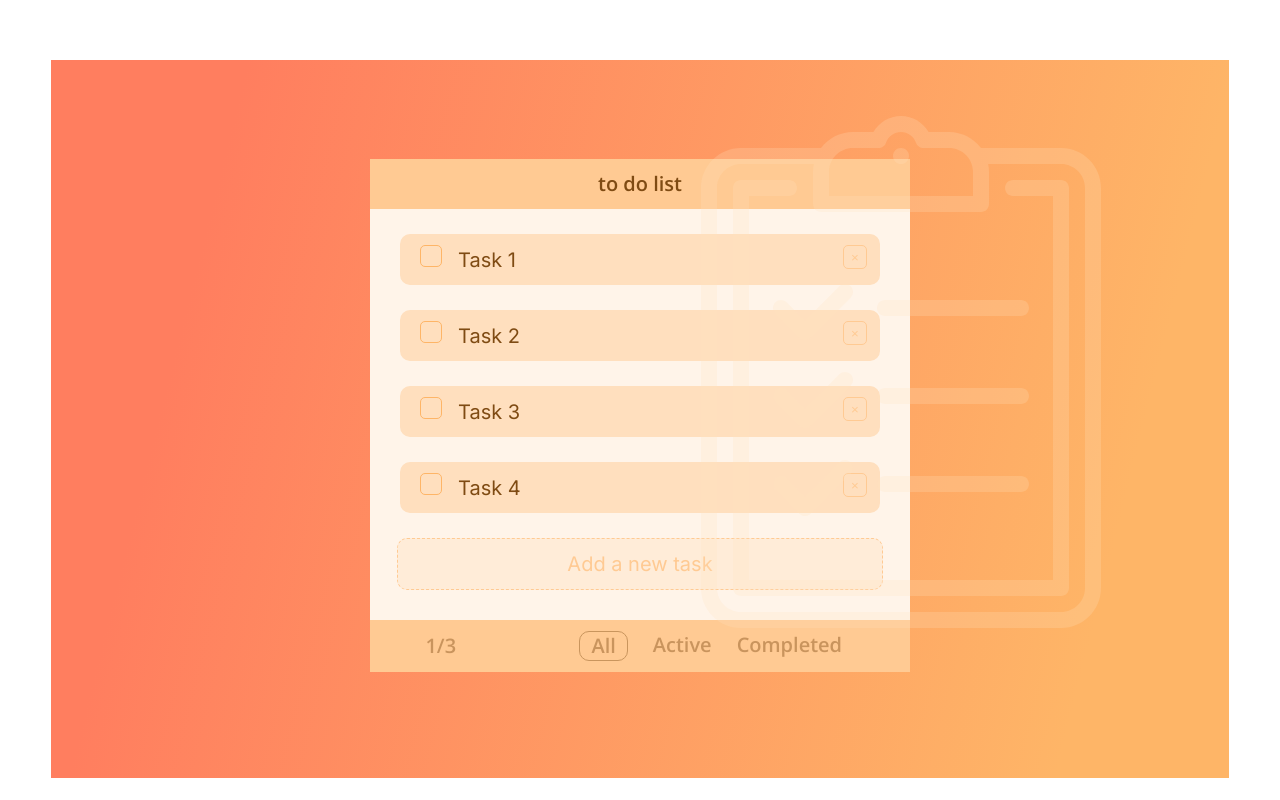
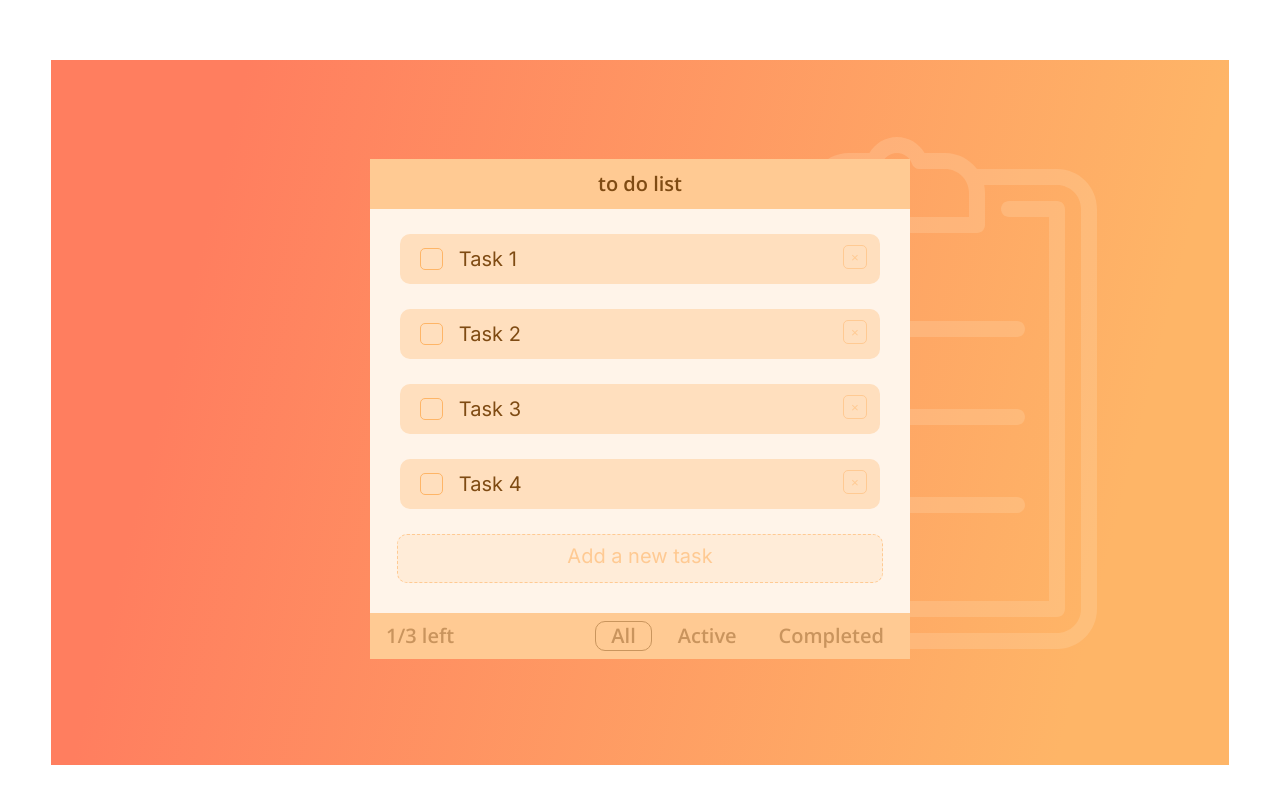
Before and after one commit to Alese4ka/vue-task, a Vue app in the folder vue-project/: page / in a window 1280 px wide. Built offline with nearby package versions, Linux system fonts and the light colour scheme.

Commit message:
feature/TD-2: -change styles and correct mistakes

```diff
--- /dev/null
+++ b/vue-project/src/assets/scss/main.scss
@@ -0,0 +1,3 @@
+@import "../assets/scss/fonts.scss";
+@import "../assets/scss/mixin.scss";
+@import "../assets/scss/variabels.scss";
--- a/vue-project/src/assets/scss/variabels.scss
+++ b/vue-project/src/assets/scss/variabels.scss
@@ -6,4 +6,5 @@ $li: #ffdfbe;
 $check: #feb567;
 $delete: #fc8f1a;
 $add: #ffecd8;
+$action: rgba(127, 75, 19, 0.42);
 $all: #c9955d;
--- a/vue-project/src/components/TodoList.vue
+++ b/vue-project/src/components/TodoList.vue
@@ -1,6 +1,6 @@
 <template>
+  <div class="main">
     <div class="wrapper">
-    <img src="~@/assets/img/vector.svg">
       <div class="todo">
         <div class="todolist">
           <h1>to do list</h1>
@@ -27,7 +27,6 @@
                 <span class="fake"></span>
                 <span class="text">Task 3</span>
               </label>
-
               <button class="delete">&times;</button>
             </li>
             <li>
@@ -39,13 +38,23 @@
               <button class="delete">&times;</button>
             </li>
           </ul>
-      <button class="add">Add a new task</button>
+          <input type="text" class="add" placeholder="Add a new task">
           <div class="action">
-        <div>1/3</div>
+            <div>1/3 left</div>
             <div class="variants">
-          <p class="all">All</p>
-          <p>Active</p>
-          <p>Completed</p>
+              <div class="tasks-btn">
+	              <input id="radio-1" type="radio" name="radio" value="1" checked>
+	              <label for="radio-1">All</label>
+              </div>
+              <div class="tasks-btn">
+	              <input id="radio-2" type="radio" name="radio" value="2">
+	              <label for="radio-2">Active</label>
+              </div>
+              <div class="tasks-btn">
+	              <input id="radio-3" type="radio" name="radio" value="3">
+	              <label for="radio-3">Completed</label>
+              </div>
+            </div>
           </div>
         </div>
       </div>
@@ -54,22 +63,21 @@
 </template>
 
 <style lang="scss">
-@import "../assets/scss/fonts.scss";
-@import "../assets/scss/mixin.scss";
-@import "../assets/scss/variabels.scss";
-.wrapper{
+@import "../assets/scss/main.scss";
+.main{
+  background: $wrapper;
   margin: 0 auto;
   max-width: 73.625rem;
-  background: $wrapper;
-  position: relative;
+  .wrapper{
+    background: url("~@/assets/img/vector.svg");
+    background-repeat: no-repeat;
+    background-position-x: 83%;
+    background-position-y: 40%;
     img{
-    z-index: 1;
-    position: absolute;
       right: 8rem;
       top: 3.5rem;
     }
     .todo{
-    z-index: 99;
       max-width: 33.75rem;
       margin: 0 auto;
       padding-top: 6.1875rem;
@@ -93,17 +101,22 @@
             margin-top: 1.5625rem;
             background: $li;
             border-radius: 0.625rem;
-          padding: 0.6875rem 0;
-          padding-left: 1.25rem;
-          padding-right: 0.8125rem;
+            padding: 0.6875rem 0.8125rem 0.6875rem 1.25rem;
             display: flex;
             justify-content: space-between;
             @include font-inter ();
             color: $h1;
+            .label {
+              flex: 1 1 auto;
+              display: flex;
+              align-items: center;
+            }
             .checkbox{
               display: none;
             }
             .fake{
+              flex: 0 0 1.3rem;
+              position: relative;
               display: inline-block;
               width: 1.25rem;
               height: 1.25rem;
@@ -111,6 +124,7 @@
               border-radius: 0.3125rem;
             }
             .fake::before{
+              flex: 0 0 1.5rem;
               content: url("~@/assets/img/arrow.svg");
               position: absolute;
               display: block;
@@ -125,6 +139,8 @@
               opacity: 1;
             }
             .text{
+              padding: 0;
+              margin: 0;
               padding-left: 1rem;
             }
             .delete{
@@ -147,36 +163,53 @@
           border: 0.0938rem dashed $h1back;
           box-sizing: border-box;
           border-radius: 0.625rem;
-        padding: 0.6875rem 0;
+          padding: 1rem 0;
           margin: 0 auto;
           margin-top: 1.5625rem;
           margin-bottom: 1.875rem;
+        }
+        ::placeholder {
           @include font-inter ();
           color:  $h1back;
+          text-align: center;
+        }
+        :focus::placeholder {
+          color: transparent;
         }
         .action{
+          padding: 0.5rem 0 0.5rem 1rem;
           background-color:  $h1back;
           display: flex;
-        justify-content: space-around;
+          justify-content: space-between;
           align-items: center;
-        color: rgba(127, 75, 19, 0.42);
+          color: $action;
           @include font-open ();
           .variants{
             display: flex;
             justify-content: space-between;
-          .all{
-            border: 0.0625rem solid $all;
-            box-sizing: border-box;
+            .tasks-btn {
+	            display: inline-block;
+              margin-right: 0.625rem;
+            }
+            .tasks-btn input[type=radio] {
+	            display: none;
+            }
+            .tasks-btn label {
+              display: inline-block;
+	            cursor: pointer;
+	            padding: 0rem 0.9375rem;
+	            user-select: none;
+              border: 1px solid $h1back;
               border-radius: 0.625rem;
-            padding: 0 0.6875rem;
             }
-          p{
-            margin: 0.6875rem 0.78125rem;
+            .tasks-btn input[type=radio]:checked + label {
+              border: 1px solid $all;
+              border-radius: 0.625rem;
             }
           }
         }
       }
     }
   }
-
+}
 </style>
```
Lines whose indentation alone changed are shown as unchanged.
